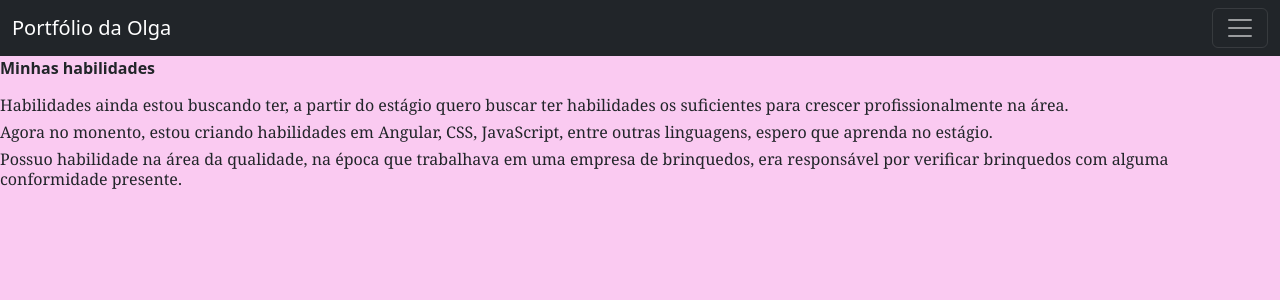
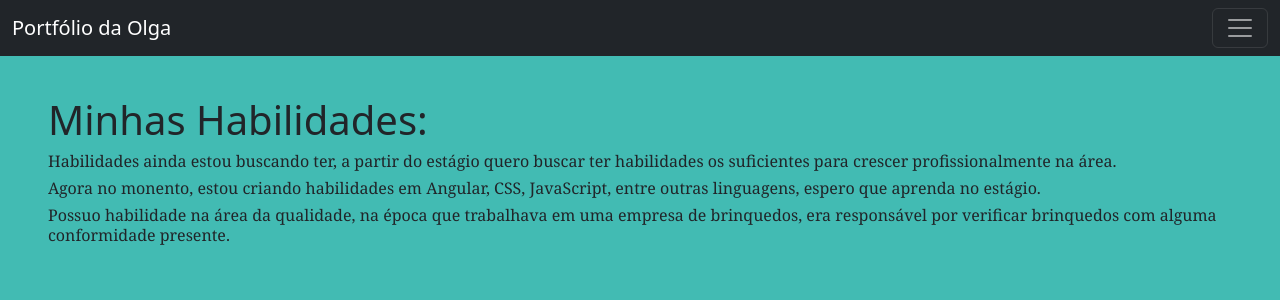
Before and after one commit to olguinha/MEU-PORTFOLIO-2, an Angular app: page /habilidade in a window 1280 px wide. Shown: the top 300 px of the page. Built offline with nearby package versions, Linux system fonts and the light colour scheme.

Commit message:
detalhes

```diff
--- a/src/app/formacao/formacao.component.css
+++ b/src/app/formacao/formacao.component.css
@@ -1,8 +1,3 @@
-body{
-    font-size: 100%;
-    background-color:rgb(250, 202, 241) ;
-}
-
 .conteudo-forma{
     font-family:Cambria, Cochin, Georgia, Times, 'Times New Roman', serif;
 }
--- a/src/app/formacao/formacao.component.html
+++ b/src/app/formacao/formacao.component.html
@@ -6,7 +6,7 @@
 
 
    </head>
-   <body>
+   <body class="p-5 mt-5">
 
       <h1>Formação:</h1>
 
--- a/src/app/habilidade/habilidade.component.css
+++ b/src/app/habilidade/habilidade.component.css
@@ -1,7 +1,4 @@
-body{
-    font-size: 100%;
-    background-color:rgb(250, 202, 241) ;
-}
+
 
 .conteudo-habi{
     font-family:Cambria, Cochin, Georgia, Times, 'Times New Roman', serif;
--- a/src/app/habilidade/habilidade.component.html
+++ b/src/app/habilidade/habilidade.component.html
@@ -6,12 +6,10 @@
     <meta name="viewport" content="width=device-width, initial-scale=1.0">
 
 </head>
-<body>
+<body  class="p-5 mt-5">
 
-    <h1>Habilidade:</h1>
-    <p>
-        <strong>Minhas habilidades</strong>
-     </p>
+    <h1> Minhas Habilidades:</h1>
+
             <h6 class="conteudo-habi">
                 Habilidades ainda estou buscando ter, a partir do estágio quero buscar ter habilidades os suficientes para crescer profissionalmente na área.<br>
            </h6>
@@ -23,7 +21,5 @@
             <h6 class="conteudo-habi">
                 Possuo habilidade na área da qualidade, na época que trabalhava em uma empresa de brinquedos, era responsável por verificar brinquedos com alguma conformidade presente.
             </h6>
-
-
 </body>
 </html>
--- a/src/app/sobre/sobre.component.html
+++ b/src/app/sobre/sobre.component.html
@@ -6,6 +6,8 @@
 
     </head>
     <body class="p-5 mt-5">
+
+        <img src="/src/assets/" alt="">
 
         <h1>Sobre Mim:</h1>
 
@@ -35,10 +37,6 @@
         </h6>
 
         <h6 class="conteudo-mim">
-
-        </h6>
-
-        <h6 class="conteudo-mim">
              Hoje eu sei que estou no caminho certo, espero muito que eu desenvolva muito como Desenvolvedora, que eu possa influenciar outras meninas a entrarem para esta área tão bonita, mas que ainda tem poucas meninas que seguem esta carreira. <br>
         </h6>
     </body>
--- a/src/app/tela-dash/tela-dash.component.html
+++ b/src/app/tela-dash/tela-dash.component.html
@@ -21,9 +21,6 @@
               <ul class="navbar-nav justify-content-end flex-grow-1 pe-3">
                 <li class="nav-item">
                   <a class="nav-link active" aria-current="page" href="#">Sobre mim:</a>
-                </li>
-                <li class="nav-item">
-                  <a class="nav-link" href="/sobre">sobre mim:</a>
                 </li>
                 <li class="nav-item">
                   <a class="nav-link" href="/habilidade"> habilidade:</a>
--- a/src/styles.css
+++ b/src/styles.css
@@ -1,5 +1,5 @@
 
 body{
     font-size: 100%;
-    background-color:rgb(250, 202, 241) ;
+    background-color:rgb(66, 187, 179) ;
 }
```
